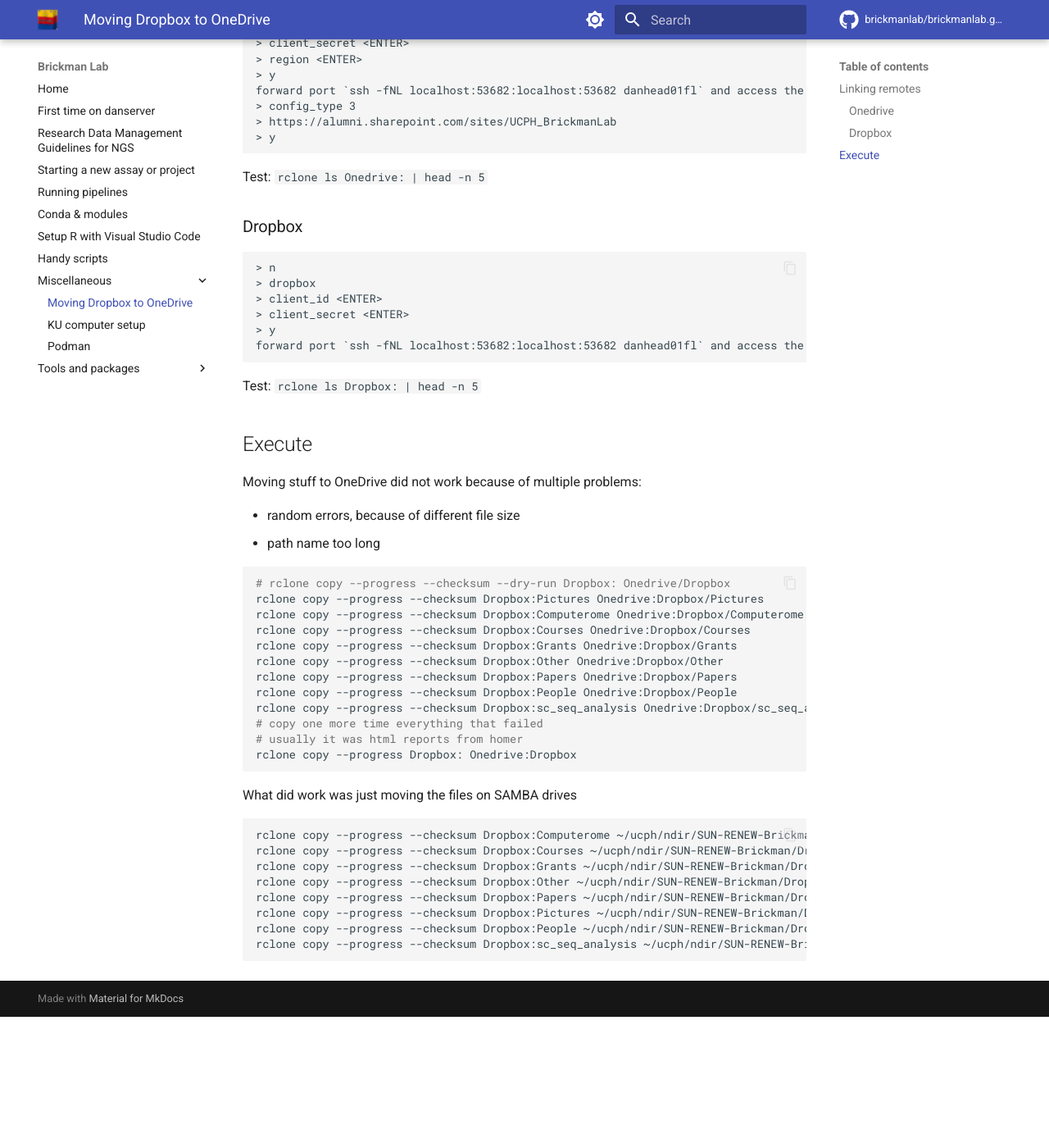
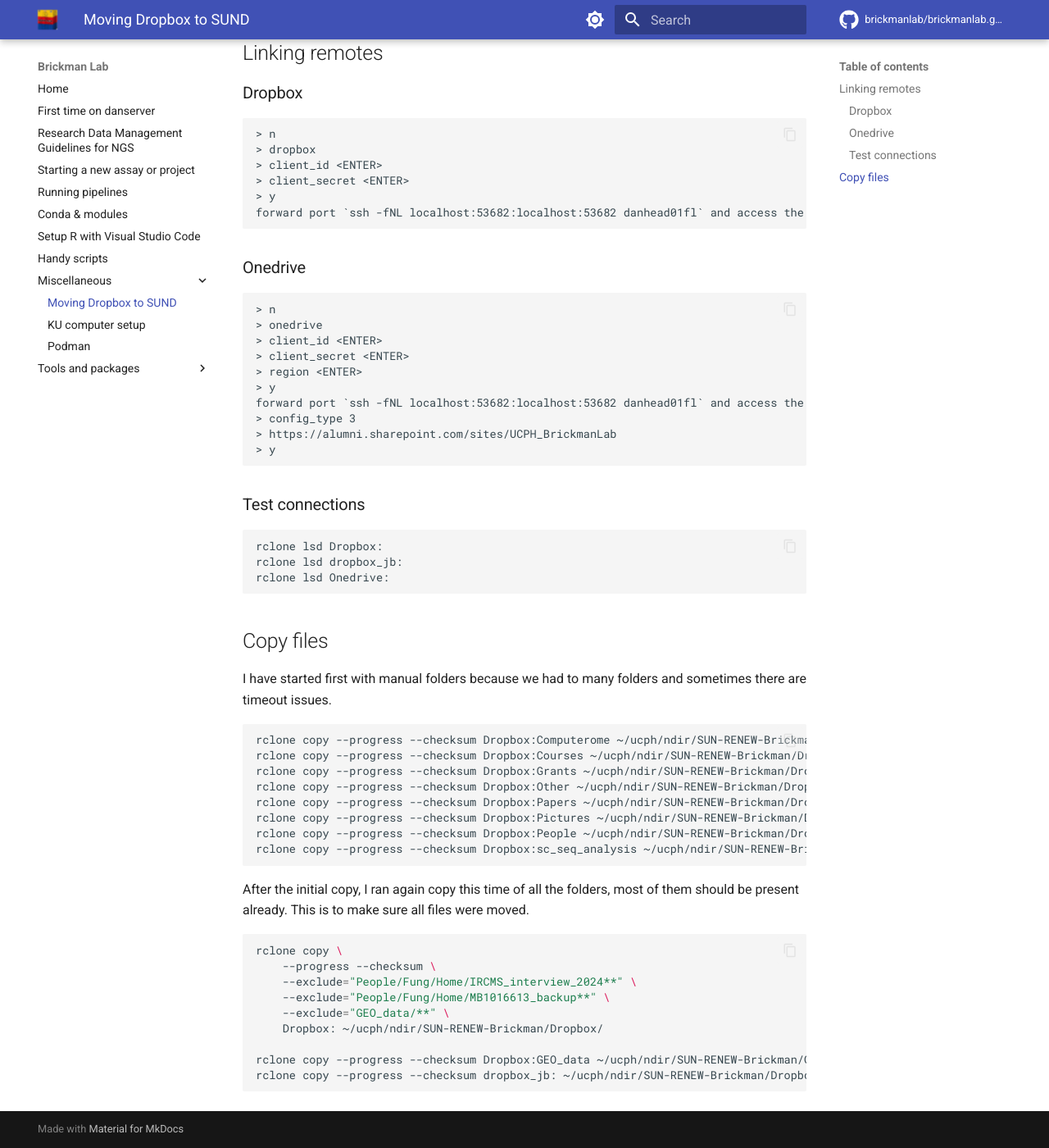
Before and after one commit to brickmanlab/brickmanlab.github.io, an MkDocs documentation site: the page built from docs/miscellaneous/dropbox.md, in a window 1280 px wide and 1400 px high, scrolled down 502 px. Shown: the whole window at 82% size. Built offline with MkDocs 1.6.1 and Material for MkDocs 9.7.7, drawn with Linux system fonts in a browser that asks for light colours; comment, search, counter and statistics services are not loaded; before the commit the page ends 1742 px from its top, so only the background shows below that; some of the changed text lies outside the part shown.

Commit message:
docs: updated dropbox moving guide

````diff
--- a/docs/miscellaneous/dropbox.md
+++ b/docs/miscellaneous/dropbox.md
@@ -1,7 +1,14 @@
-# Moving Dropbox to OneDrive
+# Moving Dropbox to SUND
 
-This is a step-by-step guide how I moved our Dropbox into OneDrive organized
-by KU IT.
+This is a step-by-step guide how I moved our Dropbox into SUND organized
+by KU IT. In first attempt I have tried moving the files into OneDrive, but
+because there might be issues with long filenames I eventually ran into more and
+more problems
+
+- random errors, because of different file size
+- path name too long
+
+Simpler solution is just to move things to SAMBA drives.
 
 First, ssh into the server
 
@@ -12,6 +19,17 @@
 ```
 
 ## Linking remotes
+
+### Dropbox
+
+```text
+> n
+> dropbox
+> client_id <ENTER>
+> client_secret <ENTER>
+> y
+forward port `ssh -fNL localhost:53682:localhost:53682 danhead01fl` and access the website locally
+```
 
 ### Onedrive
 
@@ -28,44 +46,18 @@
 > y
 ```
 
-Test: `rclone ls Onedrive: | head -n 5`
+### Test connections
 
-### Dropbox
-
-```text
-> n
-> dropbox
-> client_id <ENTER>
-> client_secret <ENTER>
-> y
-forward port `ssh -fNL localhost:53682:localhost:53682 danhead01fl` and access the website locally
+```bash
+rclone lsd Dropbox:
+rclone lsd dropbox_jb:
+rclone lsd Onedrive:
 ```
 
-Test: `rclone ls Dropbox: | head -n 5`
+## Copy files
 
-## Execute
-
-Moving stuff to OneDrive did not work because of multiple problems:
-
-- random errors, because of different file size
-- path name too long
-
-```bash
-# rclone copy --progress --checksum --dry-run Dropbox: Onedrive/Dropbox
-rclone copy --progress --checksum Dropbox:Pictures Onedrive:Dropbox/Pictures
-rclone copy --progress --checksum Dropbox:Computerome Onedrive:Dropbox/Computerome
-rclone copy --progress --checksum Dropbox:Courses Onedrive:Dropbox/Courses
-rclone copy --progress --checksum Dropbox:Grants Onedrive:Dropbox/Grants
-rclone copy --progress --checksum Dropbox:Other Onedrive:Dropbox/Other
-rclone copy --progress --checksum Dropbox:Papers Onedrive:Dropbox/Papers
-rclone copy --progress --checksum Dropbox:People Onedrive:Dropbox/People
-rclone copy --progress --checksum Dropbox:sc_seq_analysis Onedrive:Dropbox/sc_seq_analysis
-# copy one more time everything that failed
-# usually it was html reports from homer
-rclone copy --progress Dropbox: Onedrive:Dropbox
-```
-
-What did work was just moving the files on SAMBA drives
+I have started first with manual folders because we had to many folders and sometimes
+there are timeout issues.
 
 ```bash
 rclone copy --progress --checksum Dropbox:Computerome ~/ucph/ndir/SUN-RENEW-Brickman/Dropbox/Computerome
@@ -77,3 +69,18 @@
 rclone copy --progress --checksum Dropbox:People ~/ucph/ndir/SUN-RENEW-Brickman/Dropbox/People
 rclone copy --progress --checksum Dropbox:sc_seq_analysis ~/ucph/ndir/SUN-RENEW-Brickman/Dropbox/sc_seq_analysis
 ```
+
+After the initial copy, I ran again copy this time of all the folders, most of
+them should be present already. This is to make sure all files were moved.
+
+```bash
+rclone copy \
+    --progress --checksum \
+    --exclude="People/Fung/Home/IRCMS_interview_2024**" \
+    --exclude="People/Fung/Home/MB1016613_backup**" \
+    --exclude="GEO_data/**" \
+    Dropbox: ~/ucph/ndir/SUN-RENEW-Brickman/Dropbox/
+
+rclone copy --progress --checksum Dropbox:GEO_data ~/ucph/ndir/SUN-RENEW-Brickman/GEO_data/
+rclone copy --progress --checksum dropbox_jb: ~/ucph/ndir/SUN-RENEW-Brickman/Dropbox/JoshBrickman
+```
````
